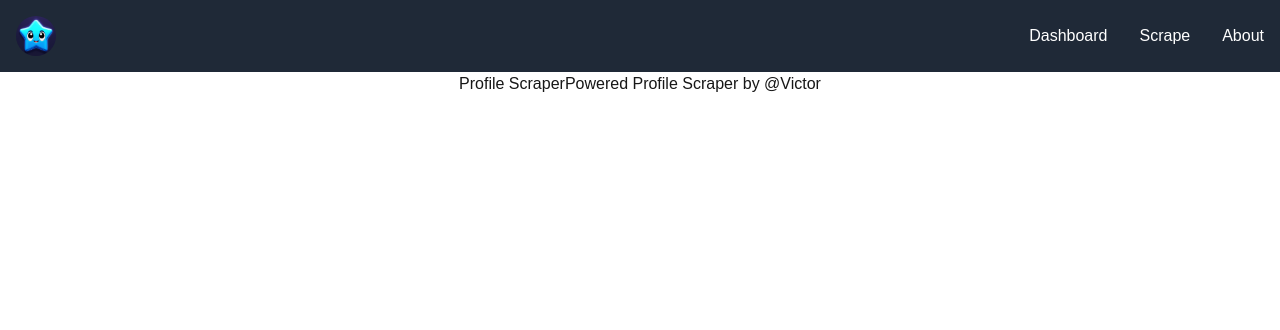
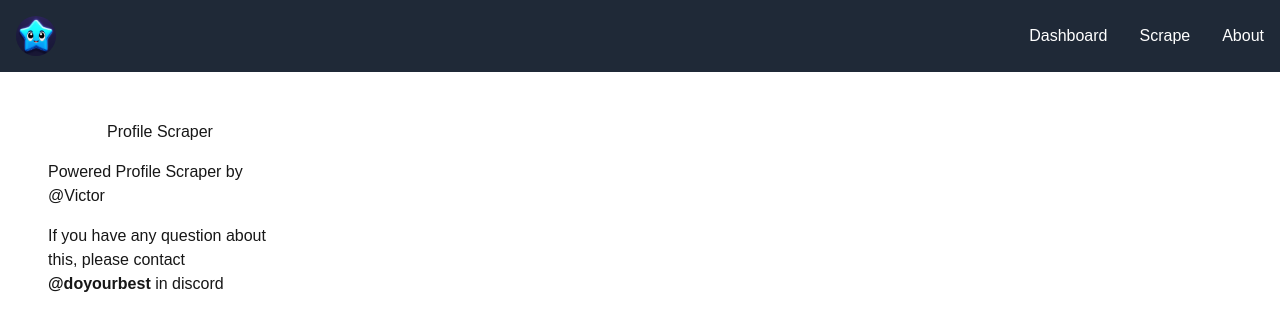
Before and after one commit to doyourbest96/ai-powered-profile-scraper-node, a Next.js app: page /about in a window 1280 px wide. Shown: the top 330 px of the page. Built offline with nearby package versions, Linux system fonts and the light colour scheme.

Commit message:
[update] update about component
Co-Authored-By: jamest33 <182724236+jamest33@users.noreply.github.com>

```diff
--- a/src/sections/About.tsx
+++ b/src/sections/About.tsx
@@ -1,9 +1,13 @@
 const About = () => {
   return (
     <>
-      <div className="flex justify-center items-center">
+      <div className="max-w-80 p-12 flex flex-col justify-center items-center gap-4">
         <h1>Profile Scraper</h1>
         <p>Powered Profile Scraper by @Victor</p>
+        <p>
+          If you have any question about this, please contact{" "}
+          <strong>@doyourbest</strong> in discord
+        </p>
       </div>
     </>
   );
```
